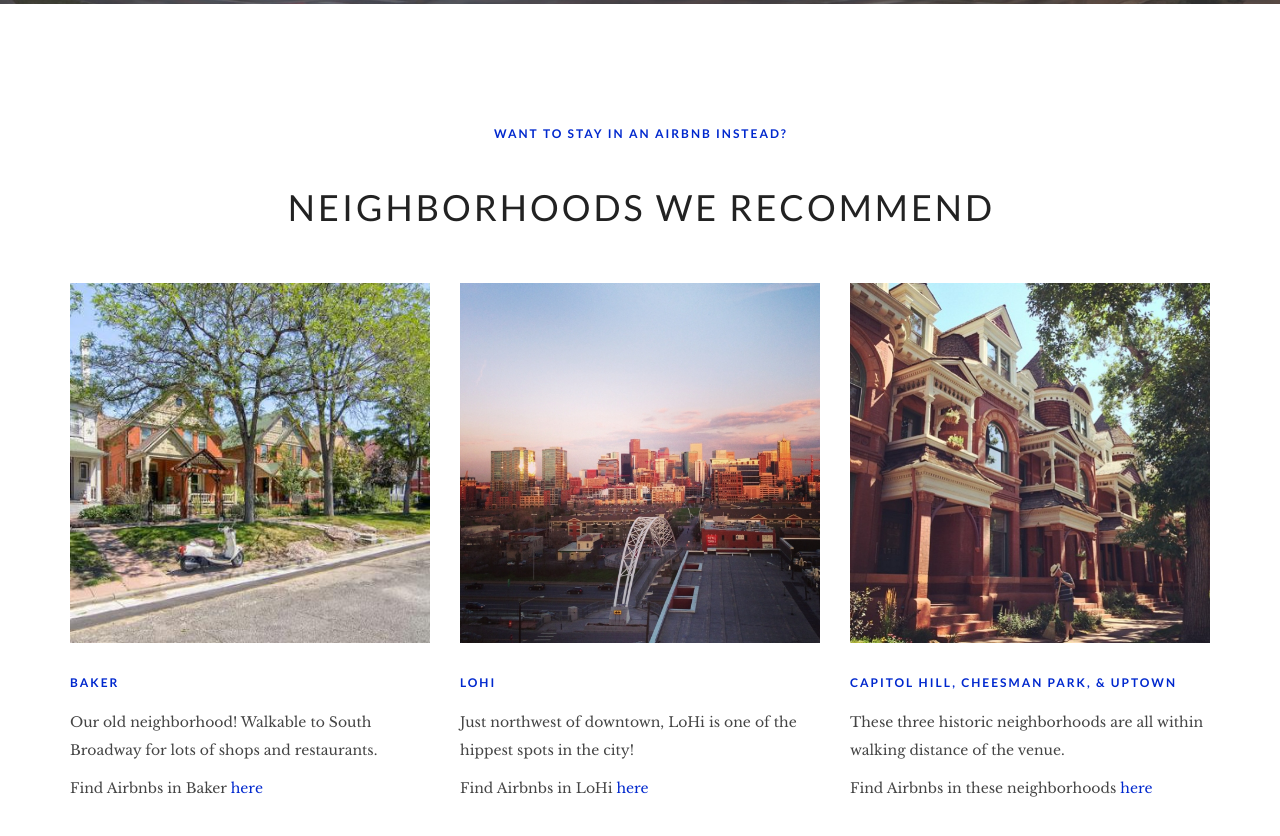
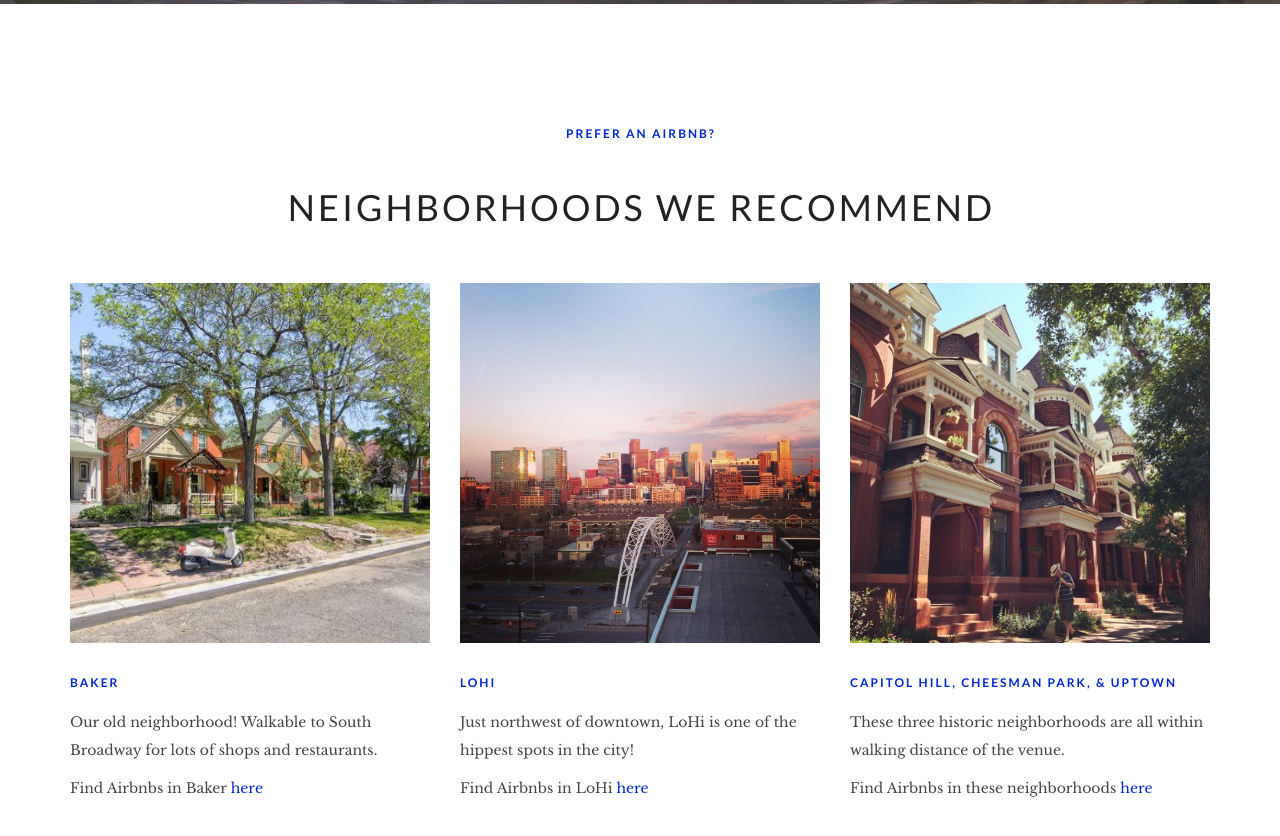
Before and after one commit to katemills3/droplet-site, a plain HTML site: page index.html in a window 1280 px wide. Shown: the part 2504-3340 px from the top of the page. Drawn offline with nearby package versions, Linux system fonts and the light colour scheme; a web font is replaced by a local one.

Commit message:
Change other headline copy

```diff
--- a/index.html
+++ b/index.html
@@ -91,7 +91,7 @@
 				<div class="container">
 					<div class="row">
 						<div class="col-sm-12 text-center">
-							<h6>Want to stay in an airbnb instead?</h6><br><h1>Neighborhoods we recommend</h1><br><br>
+							<h6>Prefer an airbnb?</h6><br><h1>Neighborhoods we recommend</h1><br><br>
 						</div>
 					</div>
 
```
